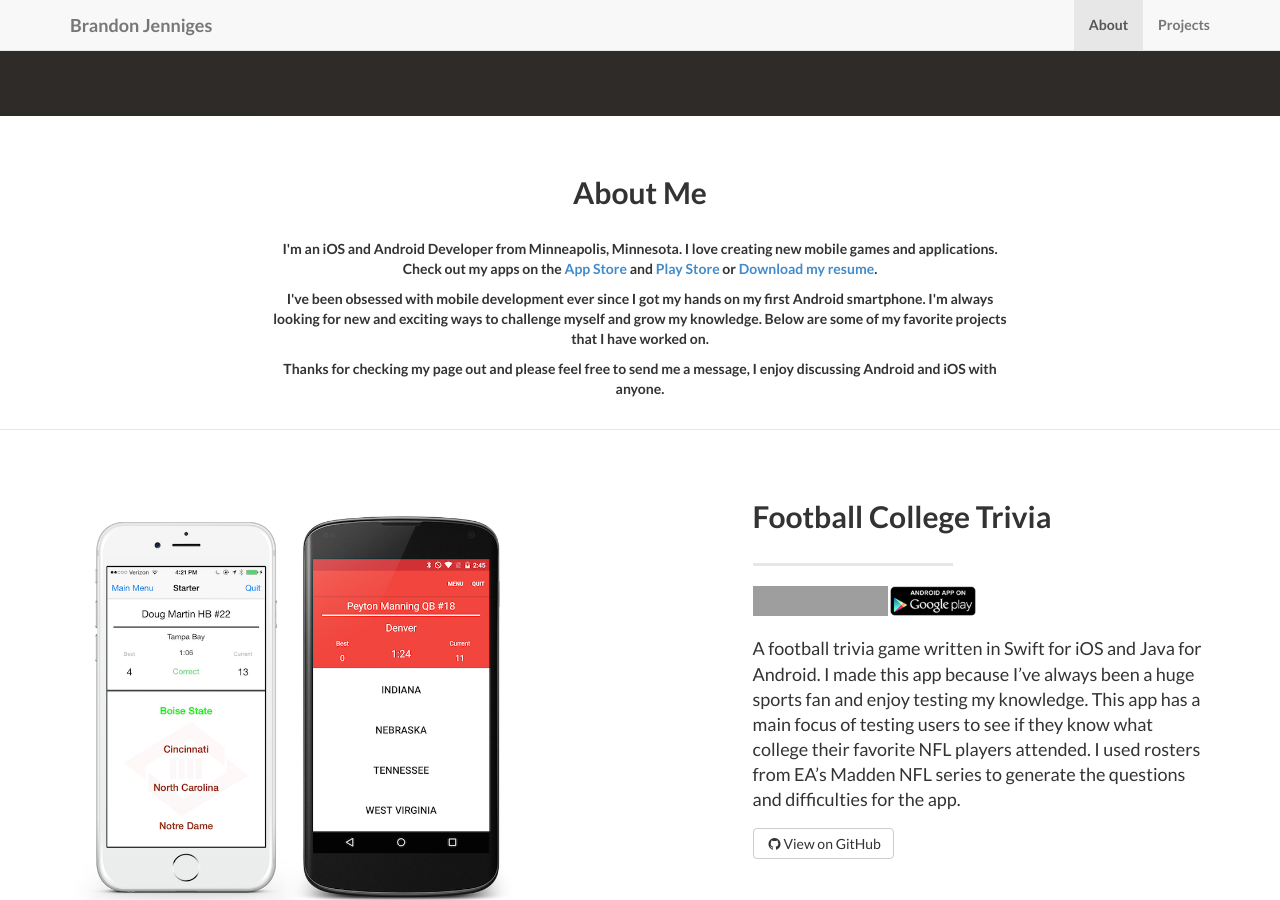
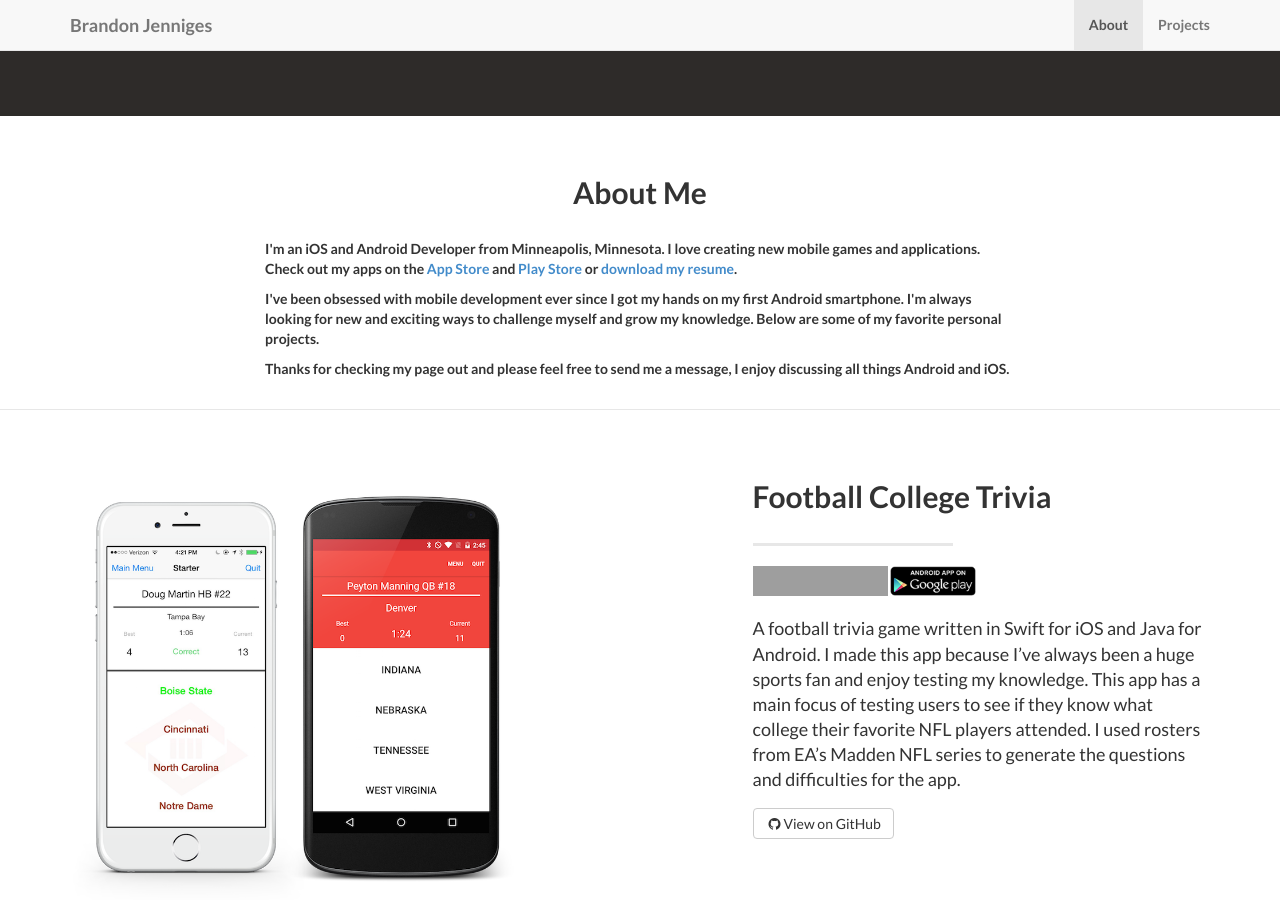
Before and after one commit to brandonjenniges/steveholt55.github.io, a Jekyll site: the page built from index.html, in a window 1280 px wide and 900 px high, scrolled down 661 px. Built offline with Jekyll 4.4.1, drawn with Linux system fonts in a browser that asks for light colours; grey boxes are pictures that could not be loaded.

Commit message:
Style changes to about section

```diff
--- a/_includes/about.html
+++ b/_includes/about.html
@@ -1,13 +1,13 @@
     <!-- About Section -->
-    <section id="about" class="container content-section text-center">
+    <section id="about" class="container content-section text-left">
         <div class="row">
             <div class="col-lg-8 col-lg-offset-2">
               <br/><br/>
-              <h2>About Me</h2>
+              <h2 class="text-center">About Me</h2>
               <br/>
-                <p>I'm an iOS and Android Developer from Minneapolis, Minnesota. I love creating new mobile games and applications. Check out my apps on the <a href="https://itunes.apple.com/us/developer/brandon-jenniges/id846237157">App Store</a> and <a href="https://play.google.com/store/apps/developer?id=Brandon+Jenniges">Play Store</a> or <a href="../assets/brandon_jenniges_resume.pdf">Download my resume</a>.</p>
-                <p>I've been obsessed with mobile development ever since I got my hands on my first Android smartphone.  I'm always looking for new and exciting ways to challenge myself and grow my knowledge. Below are some of my favorite projects that I have worked on.</p>
-                <p>Thanks for checking my page out and please feel free to send me a message, I enjoy discussing Android and iOS with anyone.</p>
+                <p>I'm an iOS and Android Developer from Minneapolis, Minnesota. I love creating new mobile games and applications. Check out my apps on the <a href="https://itunes.apple.com/us/developer/brandon-jenniges/id846237157">App Store</a> and <a href="https://play.google.com/store/apps/developer?id=Brandon+Jenniges">Play Store</a> or <a href="../assets/brandon_jenniges_resume.pdf">download my resume</a>.</p>
+                <p>I've been obsessed with mobile development ever since I got my hands on my first Android smartphone.  I'm always looking for new and exciting ways to challenge myself and grow my knowledge. Below are some of my favorite personal projects.</p>
+                <p>Thanks for checking my page out and please feel free to send me a message, I enjoy discussing all things Android and iOS.</p>
                 <br/>
               </div>
         </div>
```
Also changed, not shown: 1 other file.
